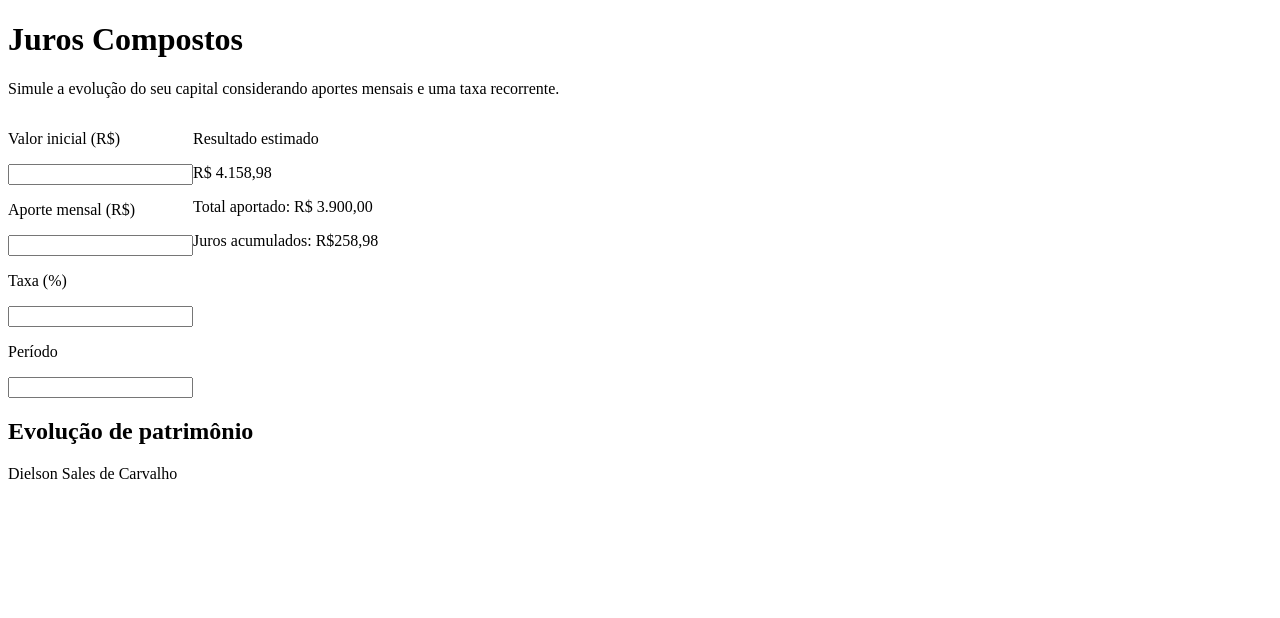
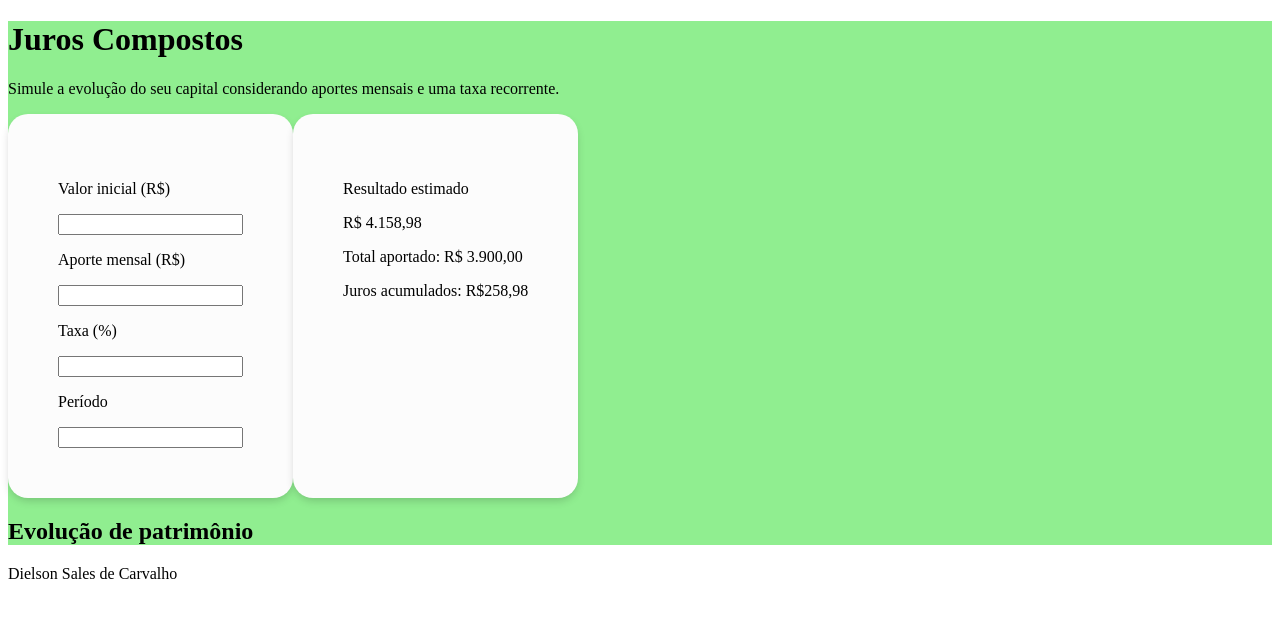
Before and after one commit to dielsonsales/JurosCompostos, a Next.js app: page / in a window 1280 px wide. Shown: the top 618 px of the page. Built offline with nearby package versions, Linux system fonts and the light colour scheme.

Commit message:
Create Card component

```diff
--- a/src/app/page.tsx
+++ b/src/app/page.tsx
@@ -1,18 +1,23 @@
 import Inputs from "@/components/inputs/inputs";
 import styles from "./page.module.css";
 import Result from "@/components/result/result";
+import Card from "@/components/card/card";
 
 export default function Home() {
   return (
     <>
-      <main>
+      <main style={{ backgroundColor: "lightGreen" }}>
         <div>
           <h1>Juros Compostos</h1>
           <p>Simule a evolução do seu capital considerando aportes mensais e uma taxa recorrente.</p>
         </div>
         <div className={styles.cardsContainer}>
-          <Inputs />
-          <Result />
+          <Card>
+            <Inputs />
+          </Card>
+          <Card>
+            <Result />
+          </Card>
         </div>
         <div>
           <h2>Evolução de patrimônio</h2>
--- /dev/null
+++ b/src/components/card/card.module.css
@@ -0,0 +1,6 @@
+.card {
+  background-color: rgb(252, 252, 252);
+  border-radius: 20px;
+  padding: 50px;
+  box-shadow: 0px 4px 10px -2px rgba(0, 0, 0, 0.2);
+}
--- /dev/null
+++ b/src/components/card/card.tsx
@@ -0,0 +1,14 @@
+import { ReactNode } from "react";
+import styles from "./card.module.css";
+
+interface CardProps {
+  children: ReactNode;
+}
+
+export default function Card({ children }: CardProps) {
+  return (
+    <div className={styles.card}>
+      {children}
+    </div>
+  );
+}
```
